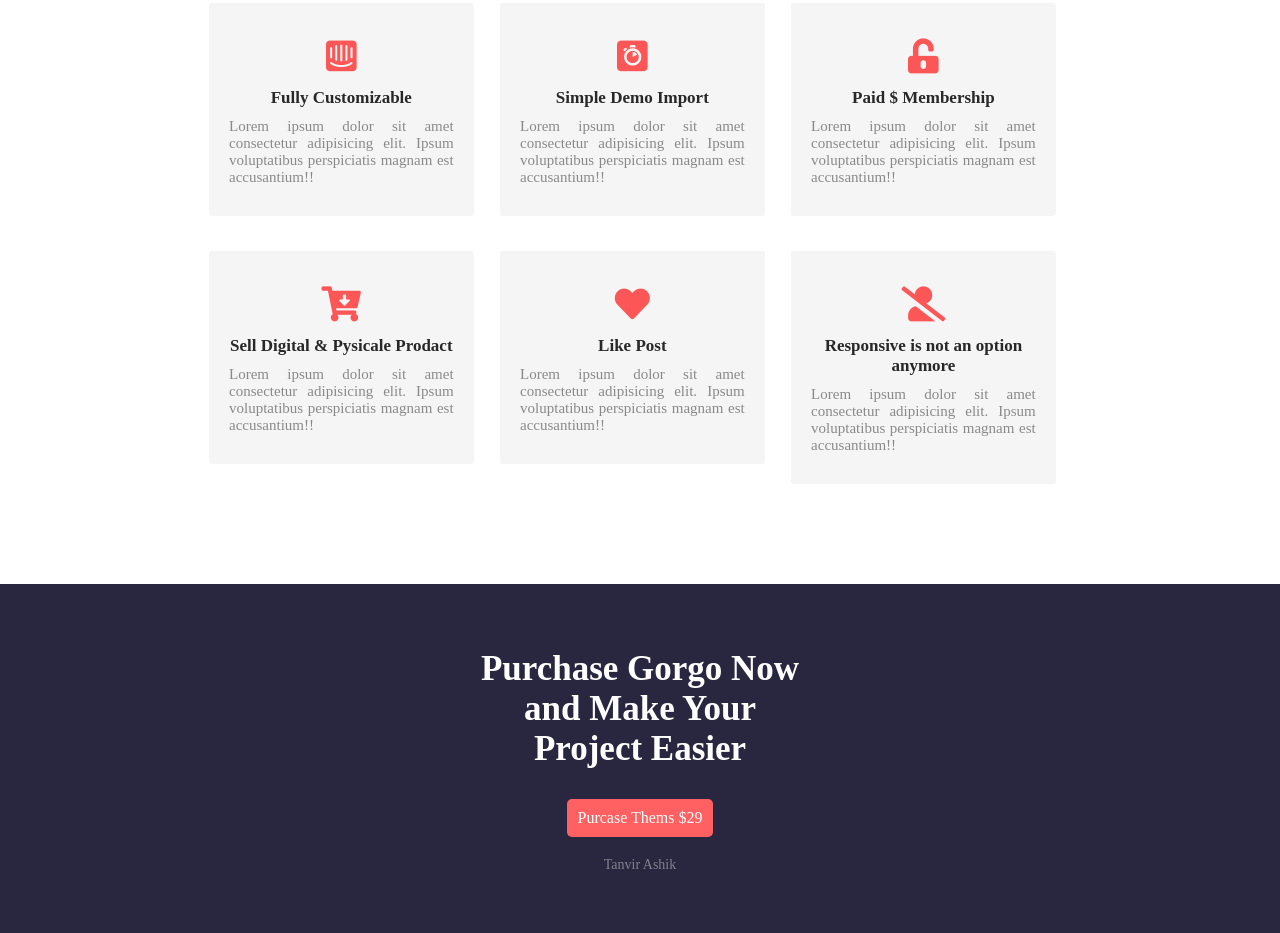
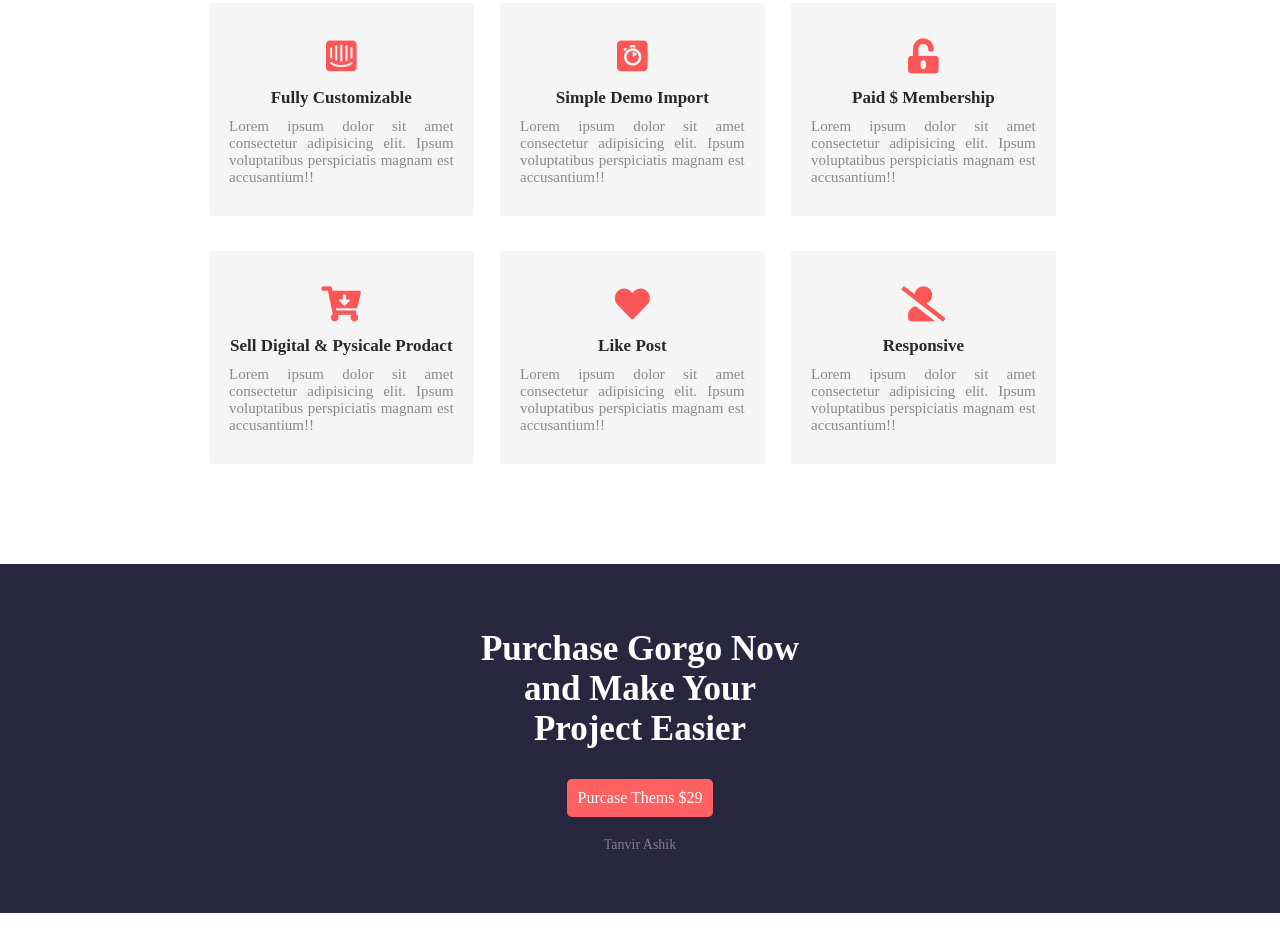
Before and after one commit to tanvirashik/Gorgo, a plain HTML site: page index.html in a window 1280 px wide. Shown: the part 1197-2130 px from the top of the page. Drawn offline with Linux system fonts and the light colour scheme.

Commit message:
Update index.html

```diff
--- a/index.html
+++ b/index.html
@@ -139,7 +139,7 @@
 				<!--s_icon6 start-->
 				<div class="s_icon1">
 					<i class="fas fa-user-slash"></i>
-					<h2>Responsive is not an option anymore</h2>
+					<h2>Responsive</h2>
 					<p>Lorem ipsum dolor sit amet consectetur adipisicing elit. Ipsum voluptatibus perspiciatis magnam est accusantium!!</p>
 				</div>
 				<!--s_icon1 end-->
```
